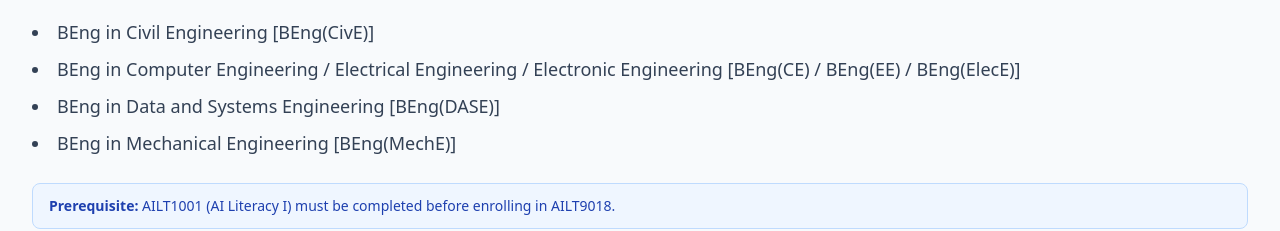
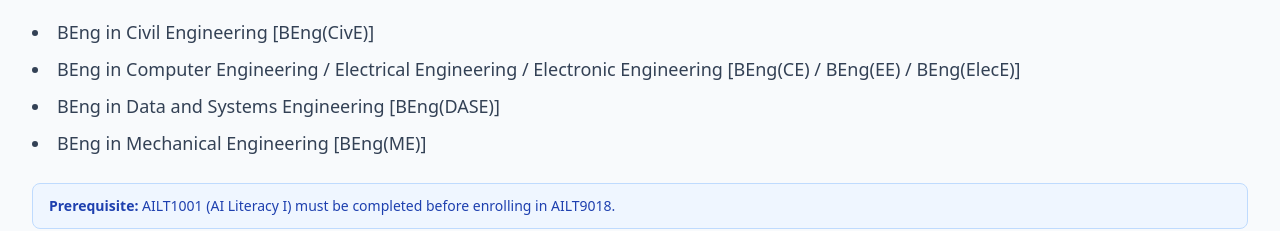
Before and after one commit to ailt9018engg/ailt9018engg.github.io, a React (Vite) app: page / in a window 1280 px wide. Shown: the part 1340-1571 px from the top of the page. Built offline with nearby package versions, Linux system fonts and the light colour scheme.

Commit message:
update the abbreviation of Mechanical Engineering

```diff
--- a/src/App.tsx
+++ b/src/App.tsx
@@ -92,7 +92,7 @@ export default function App() {
                 <li>BEng in Civil Engineering [BEng(CivE)]</li>
                 <li>BEng in Computer Engineering / Electrical Engineering / Electronic Engineering [BEng(CE) / BEng(EE) / BEng(ElecE)]</li>
                 <li>BEng in Data and Systems Engineering [BEng(DASE)]</li>
-                <li>BEng in Mechanical Engineering [BEng(MechE)]</li>
+                <li>BEng in Mechanical Engineering [BEng(ME)]</li>
             </ul>
             <div className="rounded-lg border border-blue-200 bg-blue-50 px-4 py-3 mt-4 text-blue-800 text-sm font-medium">
                 <strong>Prerequisite:</strong> AILT1001 (AI Literacy I) must be completed before enrolling in AILT9018.
```
